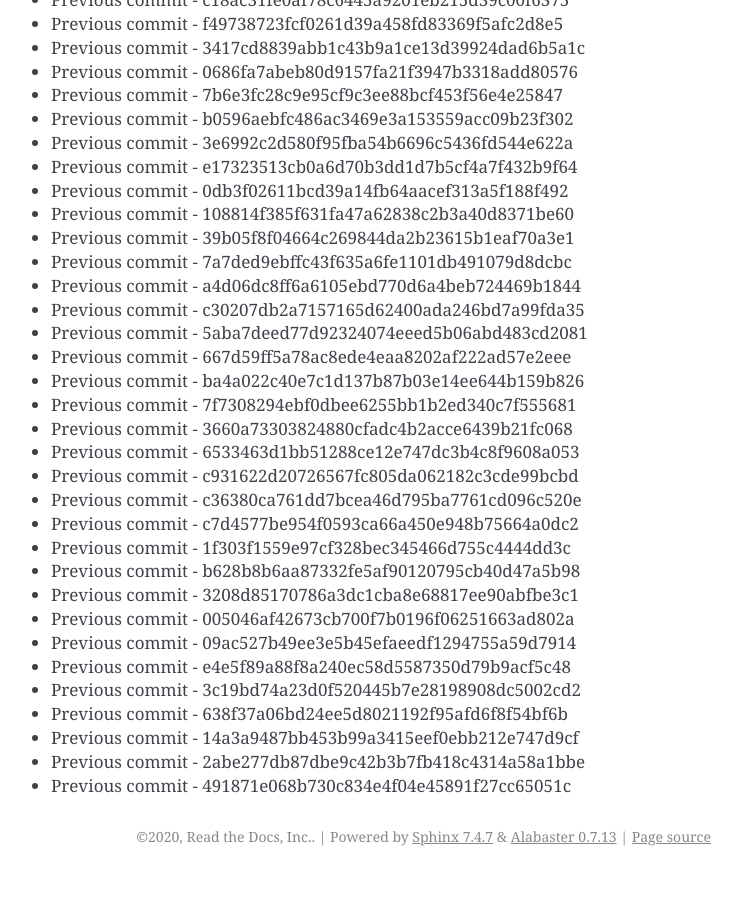
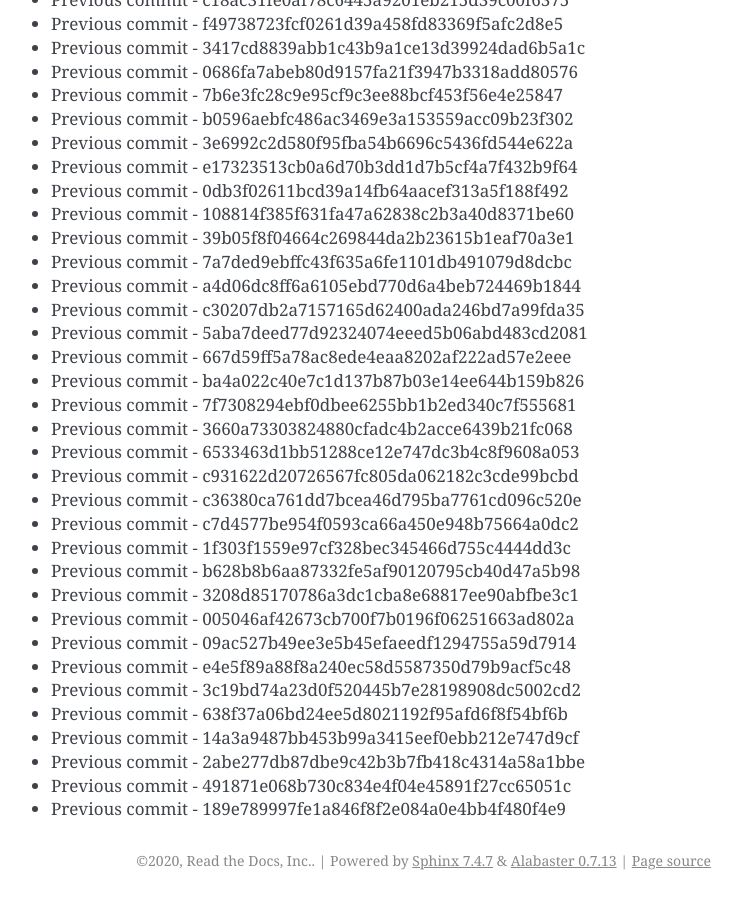
Before and after one commit to readthedocs/rtd-git-stresstest, a Sphinx documentation site: the page built from docs/updates.rst, in a window 1280 px wide and 900 px high, scrolled down 27403 px. Shown: the whole window, without its empty margins (399-1141 px from the left). Built offline with Sphinx 7.4.7, drawn with Linux system fonts in a browser that asks for light colours; before the commit the page ends 28279 px from its top, so only the background shows below that.

Commit message:
Generating commit from previous: 189e789997fe1a846f8f2e084a0e4bb4f480f4e9

```diff
--- a/docs/updates.rst
+++ b/docs/updates.rst
@@ -1183,3 +1183,4 @@ It can be tested for any performance characteristics.
 * Previous commit - 14a3a9487bb453b99a3415eef0ebb212e747d9cf
 * Previous commit - 2abe277db87dbe9c42b3b7fb418c4314a58a1bbe
 * Previous commit - 491871e068b730c834e4f04e45891f27cc65051c
+* Previous commit - 189e789997fe1a846f8f2e084a0e4bb4f480f4e9
```
